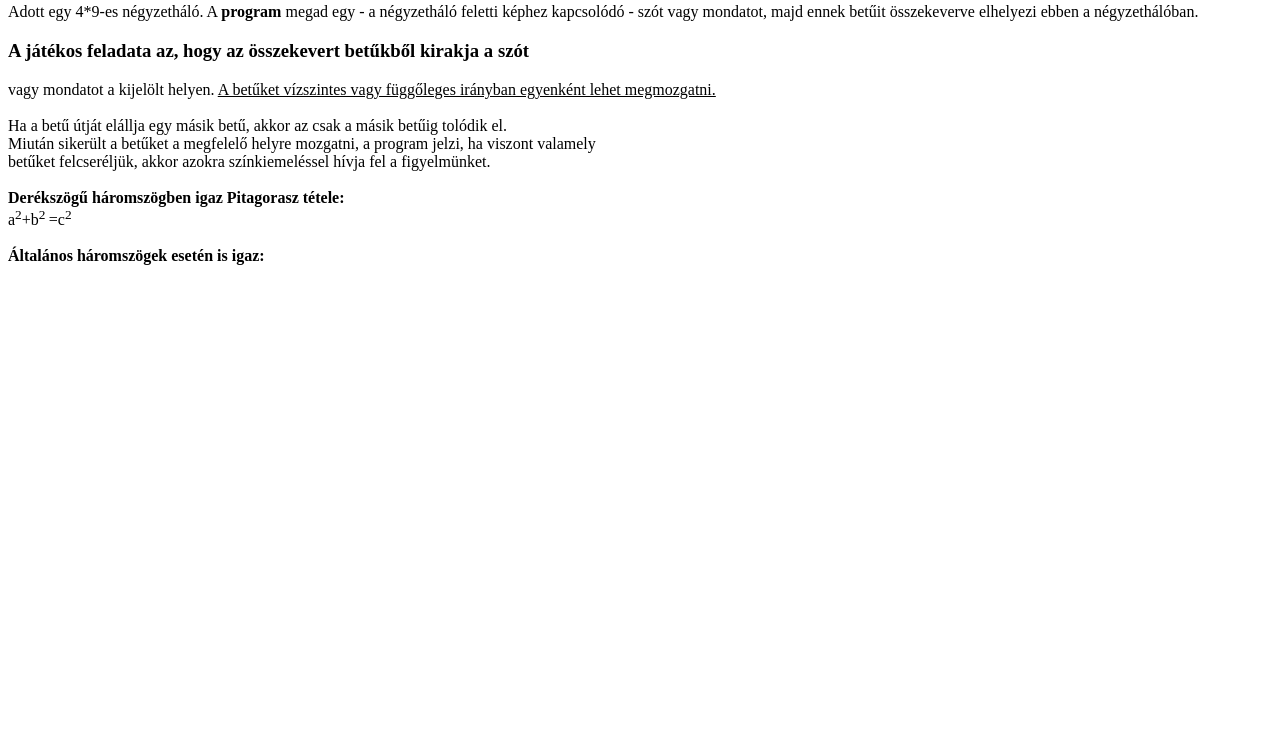
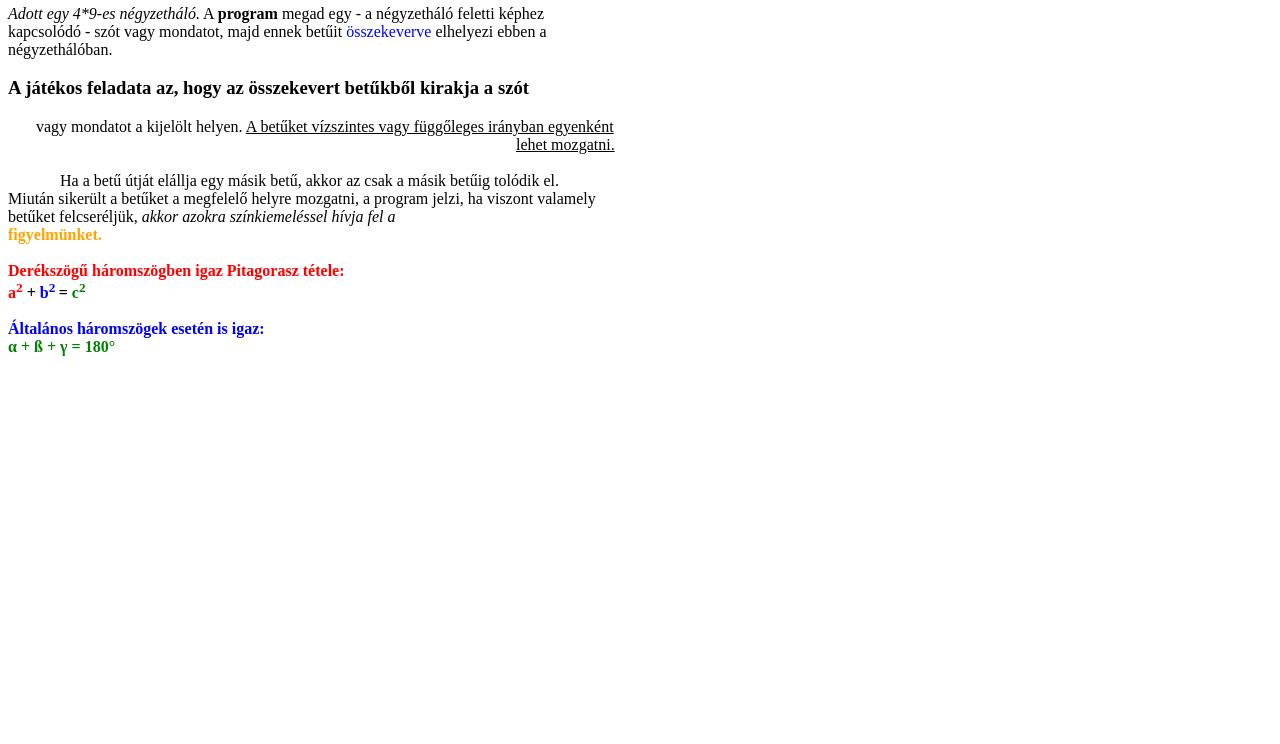
Before and after one commit to oroszkristof/EYZWG9WebProgDes, a plain HTML site: page EYZWG9_1007/EYZWG9_OK.html in a window 1280 px wide. Shown: the part 56-800 px from the top of the page. Drawn offline with Linux system fonts and the light colour scheme.

Commit message:
4.pract.

```diff
--- a/EYZWG9_1007/EYZWG9_OK.html
+++ b/EYZWG9_1007/EYZWG9_OK.html
@@ -2,25 +2,34 @@
 <html lang="hu">
 <head>
     <meta charset="UTF-8">
-    <title>Szókirakó játék</title>
+    <title>SZÓKIRAKÓ JÁTÉK</title>
 
 </head>
 <body>
 
-<h3 style="color: red"> SZÓKIRAKÓ JÁTÉK </h3>
+<h4 style="color: red"> SZÓKIRAKÓ JÁTÉK </h4>
 
-Adott egy 4*9-es négyzetháló. A <b> program </b> megad egy - a négyzetháló feletti képhez kapcsolódó - szót vagy mondatot, majd ennek betűit összekeverve elhelyezi ebben a négyzethálóban.
- <h3> A játékos feladata az, hogy az összekevert betűkből kirakja a szót </h3>
-vagy mondatot a kijelölt helyen.  <u> A betűket vízszintes vagy függőleges irányban egyenként lehet megmozgatni. </u> <br> <br>
+<i>Adott egy 4*9-es négyzetháló.</i> A <b> program </b> megad egy - a négyzetháló feletti képhez <br> kapcsolódó - szót vagy mondatot, majd ennek betűit
+<font style="color: blue"> összekeverve </font> elhelyezi ebben a  <br> négyzethálóban.
+<h3> A játékos feladata az, hogy az összekevert betűkből kirakja a szót </h3>
+&nbsp;&nbsp;&nbsp;&nbsp;&nbsp;&nbsp; vagy mondatot a kijelölt helyen.  <u> A betűket vízszintes vagy függőleges irányban egyenként  <br> </u>
+&nbsp;&nbsp;&nbsp;&nbsp;&nbsp;&nbsp;&nbsp;&nbsp;&nbsp;&nbsp;&nbsp;&nbsp;&nbsp;&nbsp;&nbsp;&nbsp;&nbsp;&nbsp;&nbsp;&nbsp;&nbsp;&nbsp;&nbsp;&nbsp;&nbsp;&nbsp;&nbsp;&nbsp;
+&nbsp;&nbsp;&nbsp;&nbsp;&nbsp;&nbsp;&nbsp;&nbsp;&nbsp;&nbsp;&nbsp;&nbsp;&nbsp;&nbsp;&nbsp;&nbsp;&nbsp;&nbsp;&nbsp;&nbsp;&nbsp;&nbsp;&nbsp;&nbsp;&nbsp;&nbsp;&nbsp;&nbsp;
+&nbsp;&nbsp;&nbsp;&nbsp;&nbsp;&nbsp;&nbsp;&nbsp;&nbsp;&nbsp;&nbsp;&nbsp;&nbsp;&nbsp;&nbsp;&nbsp;&nbsp;&nbsp;&nbsp;&nbsp;&nbsp;&nbsp;&nbsp;&nbsp;&nbsp;&nbsp;&nbsp;&nbsp;
+&nbsp;&nbsp;&nbsp;&nbsp;&nbsp;&nbsp;&nbsp;&nbsp;&nbsp;&nbsp;&nbsp;&nbsp;&nbsp;&nbsp;&nbsp;&nbsp;&nbsp;&nbsp;&nbsp;&nbsp;&nbsp;&nbsp;&nbsp;&nbsp;&nbsp;&nbsp;&nbsp;&nbsp;
+&nbsp;&nbsp;&nbsp;&nbsp;&nbsp;&nbsp;&nbsp;&nbsp;&nbsp;&nbsp;
 
-Ha a betű útját elállja egy másik betű, akkor az csak a másik betűig tolódik el. <br>
-Miután sikerült a betűket a megfelelő helyre mozgatni, a program jelzi, ha viszont valamely <br> betűket felcseréljük, akkor azokra színkiemeléssel hívja fel a figyelmünket. <br> <br>
+<u> lehet mozgatni. </u> <br> <br>
 
-<b> Derékszögű háromszögben igaz Pitagorasz tétele: </b> <br>
-a<sup>2</sup>+b<sup>2 </sup>=c<sup>2</sup> <br><br>
+&nbsp;&nbsp;&nbsp;&nbsp;&nbsp;&nbsp;&nbsp;&nbsp;&nbsp;&nbsp;&nbsp;&nbsp; Ha a betű útját elállja egy másik betű, akkor az csak a másik betűig tolódik el. <br>
+Miután sikerült a betűket a megfelelő helyre mozgatni, a program jelzi, ha viszont valamely <br>
+betűket felcseréljük, <i> akkor azokra színkiemeléssel hívja fel a </i> <br> <b style="color: orange"> figyelmünket. </b> <br> <br>
 
-<b> Általános háromszögek esetén is igaz: </b> <br>
+<b style="color: red"> Derékszögű háromszögben igaz Pitagorasz tétele: </b> <br>
+<b style="color: red">a<sup>2</sup> </b> <b>+</b> <b style=" color: blue">b<sup>2 </b></sup> <b>=</b> <b style="color:  green">c<sup>2</sup> </b> <br><br>
 
+<b style="color: blue"> Általános háromszögek esetén is igaz: </b> <br>
+<b style="color: green">  α + ß + γ =  180°</b>
 
 </body>
 </html>
```
